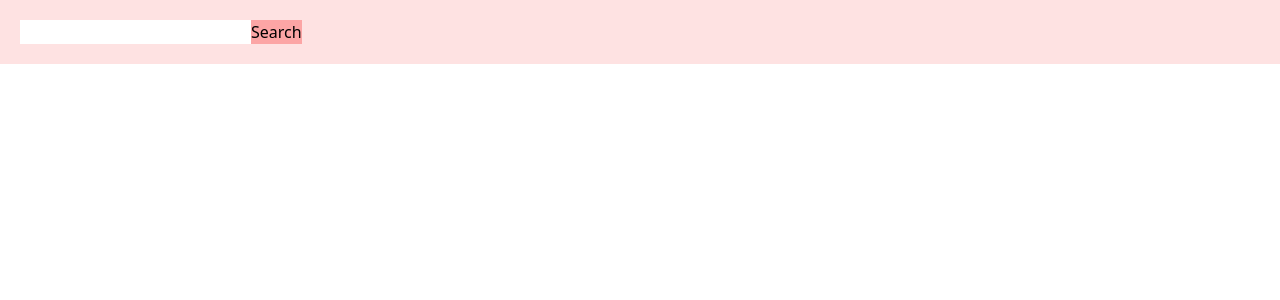
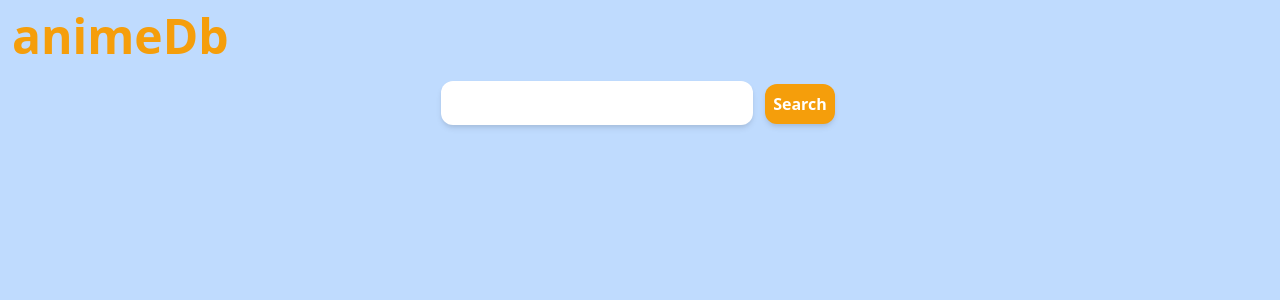
Before and after one commit to ciobanuradu96/VueJS_website_JikanApi, a Vue app: page / in a window 1280 px wide. Shown: the top 300 px of the page. Built offline with nearby package versions, Linux system fonts and the light colour scheme.

Commit message:
design changes

```diff
--- a/src/App.vue
+++ b/src/App.vue
@@ -1,16 +1,20 @@
 <template>
+  <div class="bg-blue-200 w-screen h-screen">
+    <div class="p-3 text-5xl font-bold text-yellow-500">animeDb</div>
+
     <Search />
+  </div>
 </template>
 
 <script>
-import Search from './components/Search.vue'
+import Search from "./components/Search.vue";
 
 export default {
-  name: 'App',
+  name: "App",
   components: {
-    Search
-  }
-}
+    Search,
+  },
+};
 </script>
 
 <style>
--- a/src/components/AnimeInfo.vue
+++ b/src/components/AnimeInfo.vue
@@ -1,27 +1,41 @@
 <template>
-  <div class="flex flex-row p-3 text-center bg-blue-100 m-3 shadow-md">
-      <div class="w-2/5">
-      <img :src=Data.image_url alt="">
-     </div>
-     <div class="m-3 w-3/5">
-         {{Data.title}}
-     <p> Total Episode {{Data.episodes}}</p>
-        {{Data.rated}} <br>
-        {{Data.start_date}} <br>
-        {{Data.end_date}}
-     </div>
+  <div
+    class="flex flex-row m-3 w-11/12 transform hover:scale-105 cursor-pointer bg-blue-50 rounded-3xl"
+  >
+    <div class="w-2/5">
+      <img :src="Data.image_url" alt="" class="rounded-3xl" />
+    </div>
+    <div class="mx-1 mb-5 mt-2 w-3/5 flex flex-col">
+      <div class="text-right font-bold text-lg">
+        <a
+          class="m-1 ml-48 py-1 px-2 text-white bg-blue-500 rounded-xl hover:bg-blue-50 hover:text-blue-500"
+          :href="Data.url"
+          target="_blank"
+        >
+          {{ Data.score }} on MAL
+        </a>
+      </div>
+      <div class="text-center p-2 font-bold text-4xl mt-1 mb-4 text-yellow-500">
+        {{ Data.title }}
+      </div>
+      <div class="text-lg m-2">
+        <p>{{ Data.type }} ({{ Data.episodes }} episodes)</p>
+        <p>Rated: {{ Data.rated }}</p>
+        <br />
+        <!-- {{ Data.start_date }} <br />
+        {{ Data.end_date }} -->
+      </div>
+    </div>
   </div>
 </template>
 
 <script>
 export default {
-    props:{
-        Data:Object
-        }
-
-}
+  props: {
+    Data: Object,
+  },
+};
 </script>
 
 <style>
-
 </style>
--- a/src/components/Search.vue
+++ b/src/components/Search.vue
@@ -1,37 +1,53 @@
 <template>
-<div>
-  <div class="bg-red-100 p-5">
+  <div class="flex flex-col">
+    <div class="p-1 text-center">
       <form action="" v-on:submit.prevent>
-          <input type="text" v-model="searchValue">
-          <button class="bg-red-300" @click="searchAnime(searchValue)">Search</button>
+        <input
+          class="p-2 shadow-md rounded-xl focus:outline-none focus:ring-2 focus:ring-yellow-500 mx-1 text-xl"
+          type="text"
+          v-model="searchValue"
+        />
+        <button
+          class="bg-yellow-500 p-2 m-2 rounded-xl font-bold text-white shadow-md hover:bg-white hover:text-yellow-500 transform hover:scale-110"
+          @click="searchAnime(searchValue)"
+        >
+          Search
+        </button>
       </form>
-     </div>
-    <Animeinfo v-for="(results,index) in Data" :key="index" :Data="Data[index]"/>
-
- </div>
+    </div>
+    <Animeinfo
+      v-for="(results, index) in Data"
+      :key="index"
+      :Data="Data[index]"
+    />
+  </div>
 </template>
 
 <script>
-import axios from 'axios';
-import Animeinfo from './AnimeInfo.vue'
+import axios from "axios";
+import Animeinfo from "./AnimeInfo.vue";
 export default {
-    components:{
-        Animeinfo
+  components: {
+    Animeinfo,
+  },
+  data() {
+    return {
+      searchValue: "",
+      Data: [],
+    };
+  },
+  methods: {
+    searchAnime(searchValue) {
+      axios
+        .get(
+          "https://api.jikan.moe/v3/search/anime?q=" +
+            searchValue +
+            "&limit=5&order_by=title"
+        )
+        .then((response) => {
+          this.Data = response.data.results;
+        });
     },
-    data(){
-        return{
-            searchValue:"",
-            Data:[]
-        }
-    },
-    methods:{
-        searchAnime(searchValue){
-            axios.get("https://api.jikan.moe/v3/search/anime?q="+searchValue+"&type=TV&limit=5&order_by=title").then(
-                response=>{
-                    this.Data=response.data.results;
-                })
-        },
-        }
-    }
-
+  },
+};
 </script>
```
Also changed, not shown: 1 other file (tests, documents, lock files or other folders).
